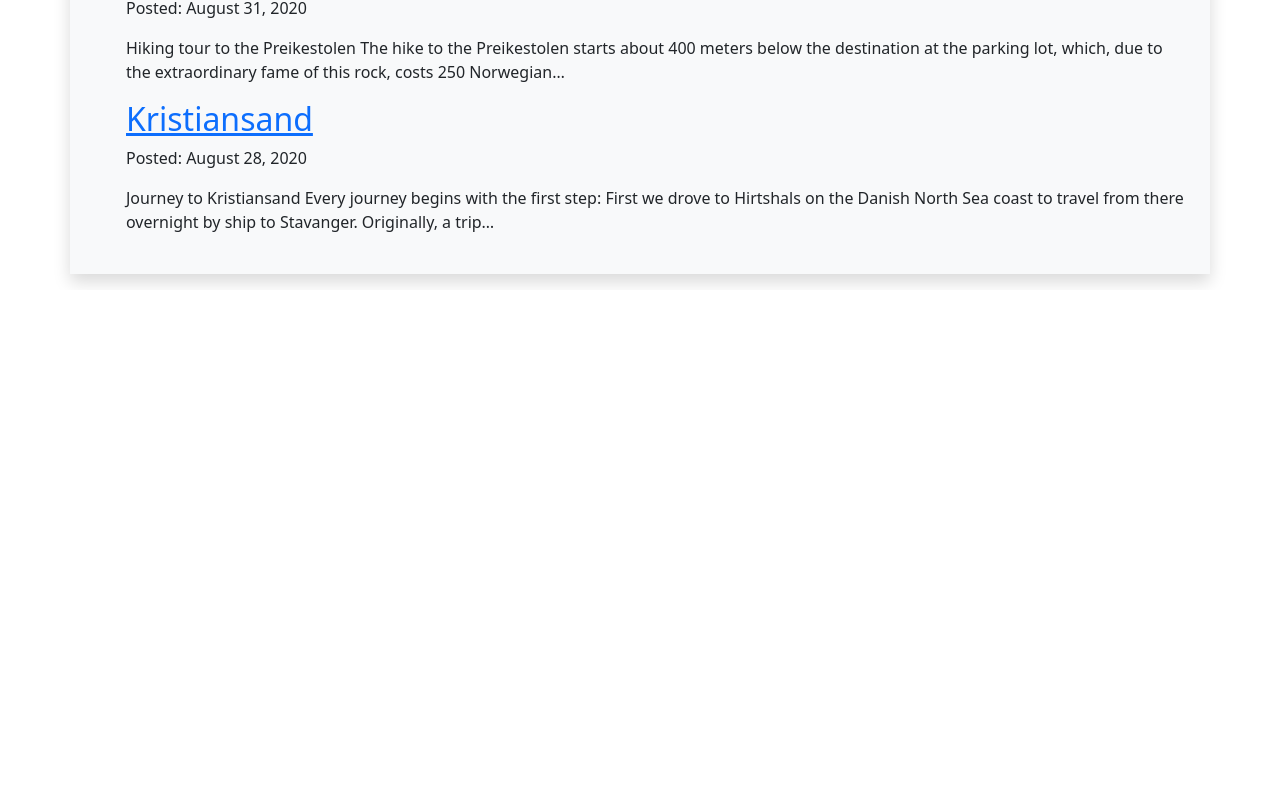
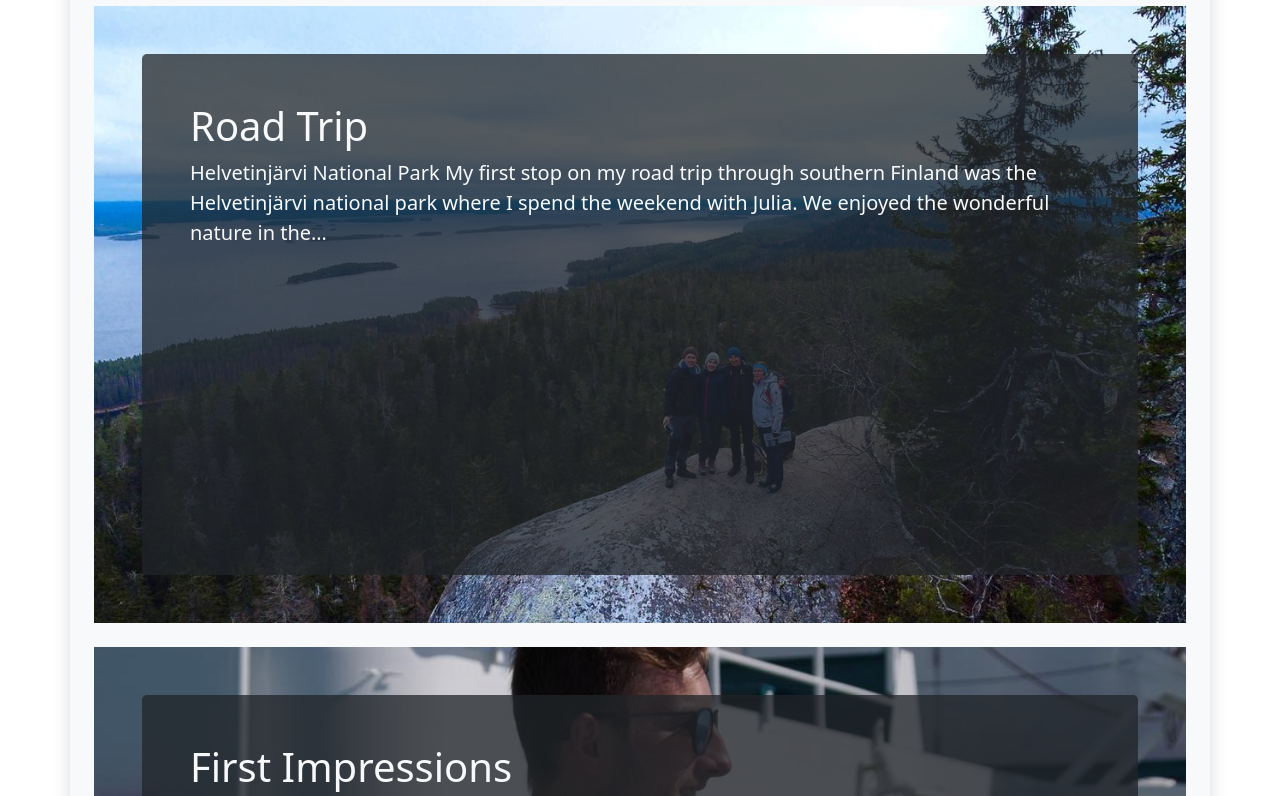
Before and after one commit to twendt97/website, a Gatsby site: page /blog in a window 1280 px wide. Shown: the part 748-1544 px from the top of the page. Before the commit the page ends 1038 px from the top, so only its background shows below. Built offline with nearby package versions, Linux system fonts and the light colour scheme; Gatsby itself is replaced by a stand-in of ours.

Commit message:
Worked on blog index page

```diff
--- a/src/components/images.js
+++ b/src/components/images.js
@@ -24,11 +24,11 @@ function useAllImages() {
 
 const SideBySide = ({ left, right }) => {
     return (
-        <div class="row justify-content-evenly align-items-center">
-            <div class="col-lg-4 my-2">
+        <div class="row justify-content-evenly align-items-center my-4">
+            <div class="col-xl-4">
                 {left}
             </div>
-            <div class="col-lg-6 my-2">
+            <div class="col-xl-6">
                 {right}
             </div>
         </div>
--- a/src/components/img_wrapper.js
+++ b/src/components/img_wrapper.js
@@ -1,11 +1,17 @@
 import * as React from 'react'
 import { ImageSlider, ImageSliderText, ImageText } from './images'
 import { MDXProvider } from "@mdx-js/react"
+import { H1, Paragraph } from './mdx_design'
 
-const shortcodes = { ImageSlider, ImageText, ImageSliderText }
 
 export const Layout = ({ children }) => {
     return (
-        <MDXProvider components={shortcodes}>{children}</MDXProvider>
+        <MDXProvider components={{
+            h1: H1,
+            p: Paragraph,
+            ImageSlider,
+            ImageText,
+            ImageSliderText
+        }}> {children}</MDXProvider >
     )
 }
--- /dev/null
+++ b/src/components/mdx_design.js
@@ -0,0 +1,17 @@
+import * as React from 'react'
+
+export const H1 = ({ children }) => {
+    return (
+        <h1 class="text-primary">
+            {children}
+        </h1>
+    )
+}
+
+export const Paragraph = ({ children }) => {
+    return (
+        <p class="fs-5">
+            {children}
+        </p>
+    )
+}
--- a/src/pages/blog/index.js
+++ b/src/pages/blog/index.js
@@ -2,39 +2,57 @@ import * as React from 'react'
 import Layout from '../../components/layout'
 import Seo from '../../components/seo'
 import { Link, graphql } from 'gatsby'
+import { GatsbyImage, getImage } from 'gatsby-plugin-image'
 import Moment from 'moment'
 
 const BlogPage = ({ data }) => {
   Moment.locale('en')
   return (
     <Layout pageTitle="My Blog Posts">
-      <ul>
-        {
-          data.allMdx.nodes.map((node) => (
-            <article>
-              <h2>
-                <Link to={`/blog/${node.frontmatter.date}/${node.frontmatter.slug}`}>
+      {data.allMdx.nodes.map((node) => (
+        <div class="card text-light my-4 border-0 rounded-0">
+          <GatsbyImage
+            image={getImage(node.frontmatter.hero_image)}
+            className="card-img rounded-0"
+            alt={node.frontmatter.hero_image_alt}
+          />
+          <div class="card-img-overlay bg-dark bg-opacity-75 p-5 m-5">
+            <h1 class="card-title">
+              <Link
+                to={`/blog/${node.frontmatter.date}/${node.frontmatter.slug}`}
+                className='text-light text-decoration-none'
+              >
                 {node.frontmatter.title}
               </Link>
-              </h2>
-              <p>Posted: {Moment(node.frontmatter.date).format('MMMM D, YYYY')}</p>
-              <p>{node.excerpt}</p>
-            </article>
+            </h1>
+            <p class="card-text d-none d-lg-block fs-5">
+              {node.excerpt}
+            </p>
+          </div>
+        </div>
       ))
       }
-      </ul>
-    </Layout>
+    </Layout >
   )
 }
 export const query = graphql`
-  query {
-    allMdx(sort: { frontmatter: { date: DESC }}) {
+query MyQuery {
+  allMdx(sort: {frontmatter: {date: DESC}}) {
     nodes {
       frontmatter {
         date
         title
         slug
         language
+        hero_image_alt
+        hero_image {
+          childImageSharp {
+            gatsbyImageData(
+              aspectRatio: 1.77
+              transformOptions: {cropFocus: ATTENTION}
+            )
+          }
+        }
       }
       id
       excerpt(pruneLength: 200)
```
Lines whose indentation alone changed are shown as unchanged.
